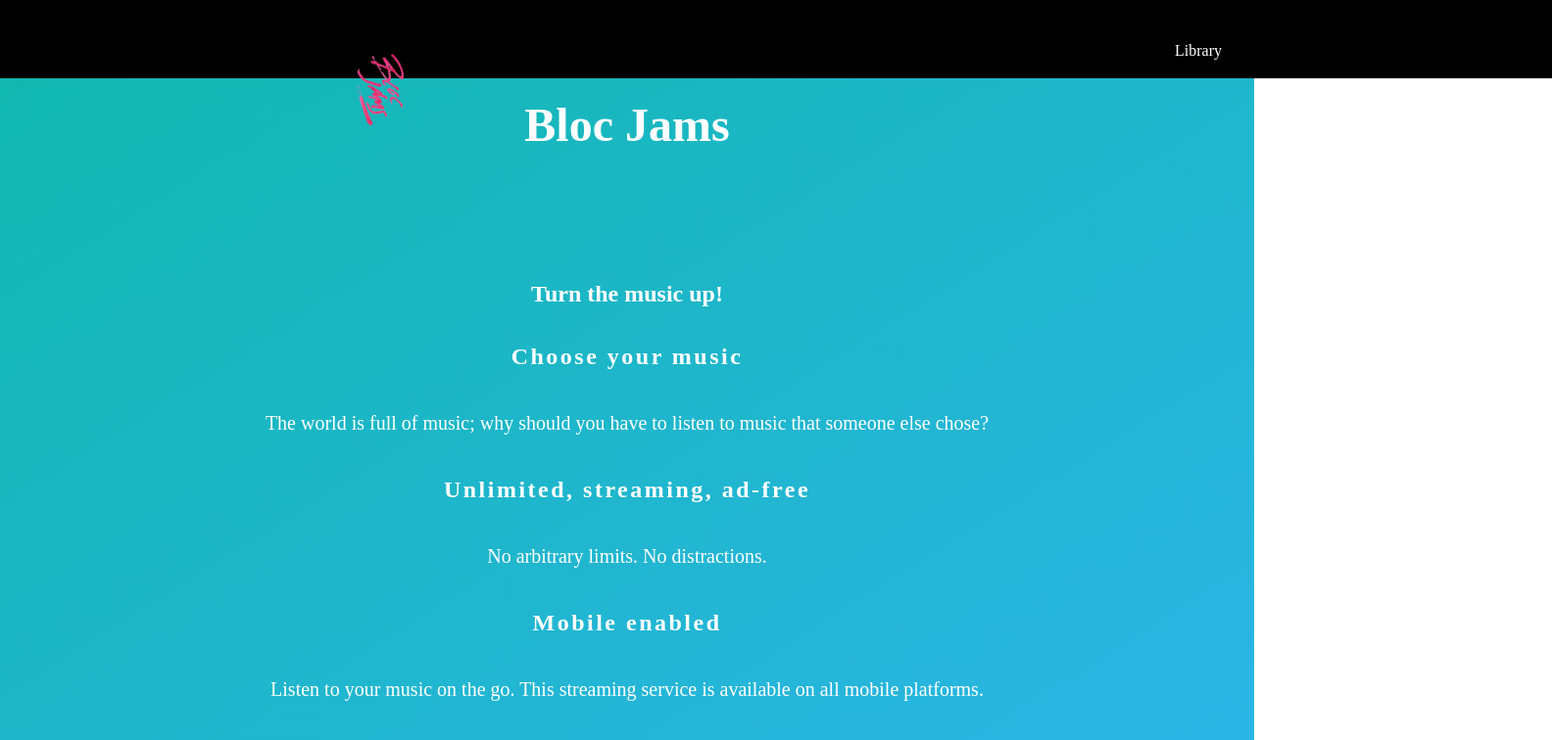
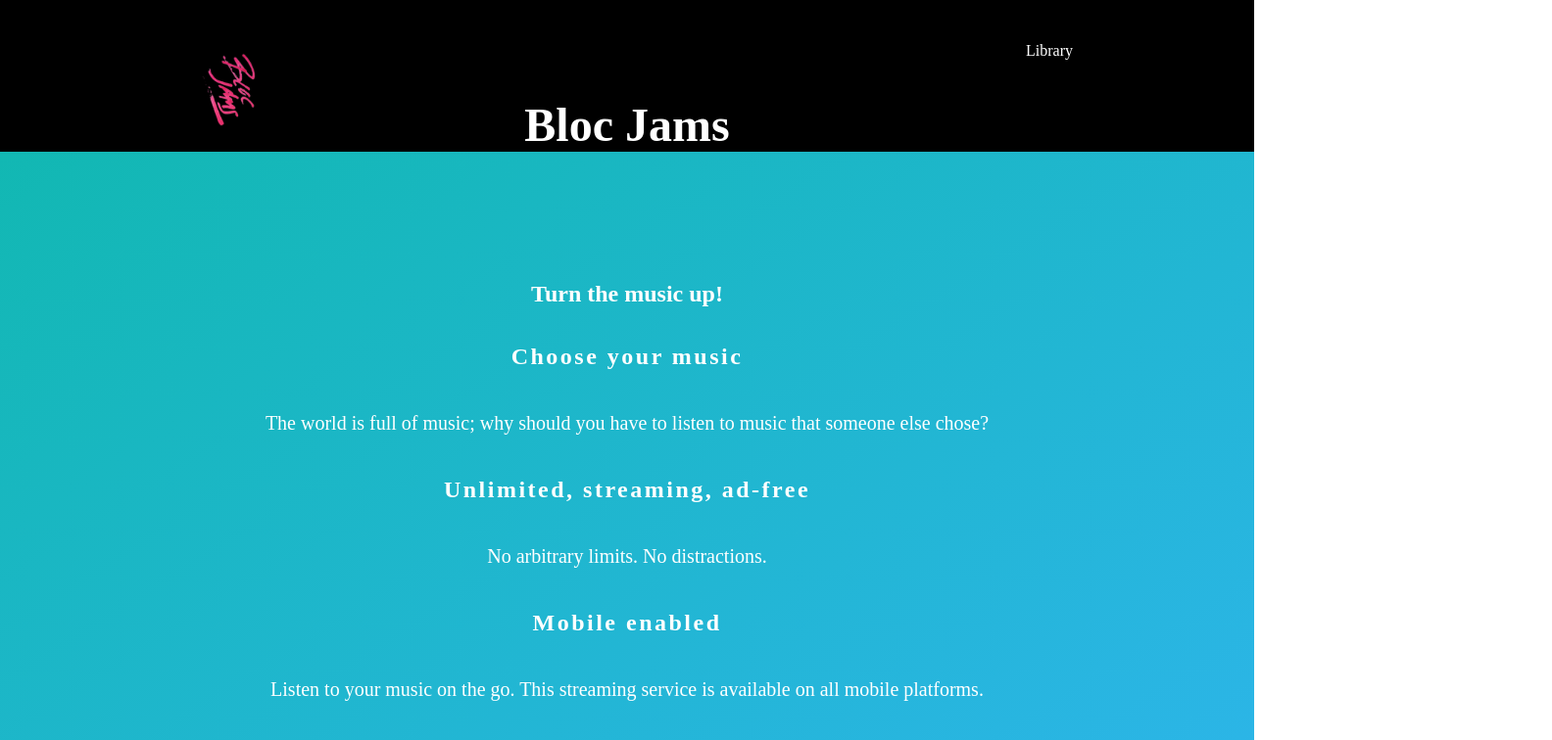
Before and after one commit to mcbeauregard/bloc-jams-react, a React (Create React App) app: page / in a window 1280 px wide. Shown: the top 756 px of the page at 98% size, 1584 px wide, since content can reach past the window. Built offline with nearby package versions, Linux system fonts and the light colour scheme.

Commit message:
updated topbar

```diff
--- a/src/App.css
+++ b/src/App.css
@@ -1,12 +1,10 @@
-.App {
-  text-align: center;
-  width: 100%
-}
+/*  font */
 
-.App-logo {
-  animation: App-logo-spin infinite 20s linear;
-  height: 80px;
-  margin-top: 0px
+h1 {
+  font-family: 'Avenir Next';
+  color: white;
+  margin-top: 0px;
+  padding-top: 100px;
 }
 
 .App-title {
@@ -19,24 +17,23 @@
   font-size: large;
 }
 
-@keyframes App-logo-spin {
-  from { transform: rotate(0deg); }
-  to { transform: rotate(360deg); }
+/*  wrapper */
+
+.App {
+  text-align: center;
+  width: 100%;
 }
 
-h1 {
-  font-family: 'Avenir Next';
-  color: white;
-  margin-top: 0px;
-  padding-top: 100px;
+/*  header */
+
+header {
+  position: relative;
+  background-color: black;
+  min-height: 80px;
+  margin-bottom: 0;
 }
 
-.topbar {
-  position: absolute;
-  padding: 0px 317px;
-  margin-top: 0px;
-  background-color: black;
-}
+/*  topbar */
 
 .topbar-left {
   float: left;
@@ -45,6 +42,8 @@ h1 {
 .topbar-right {
   float: right;
 }
+
+/*  navigation */
 
 nav {
   width: 950px;
@@ -66,10 +65,26 @@ nav a {
   font-family: 'Avenir Next';
 }
 
-
 nav a img {
   width: 75px;
 }
+
+/*  logo */
+
+.App-logo {
+  animation: App-logo-spin infinite 20s linear;
+  height: 80px;
+  position: absolute;
+  margin-top: 0px;
+  transform: translateX(-26%);
+}
+
+@keyframes App-logo-spin {
+  from { transform: rotate(0deg); }
+  to { transform: rotate(360deg); }
+}
+
+/*  hero */
 
 .hero {
   color: #4D4B56;
```
